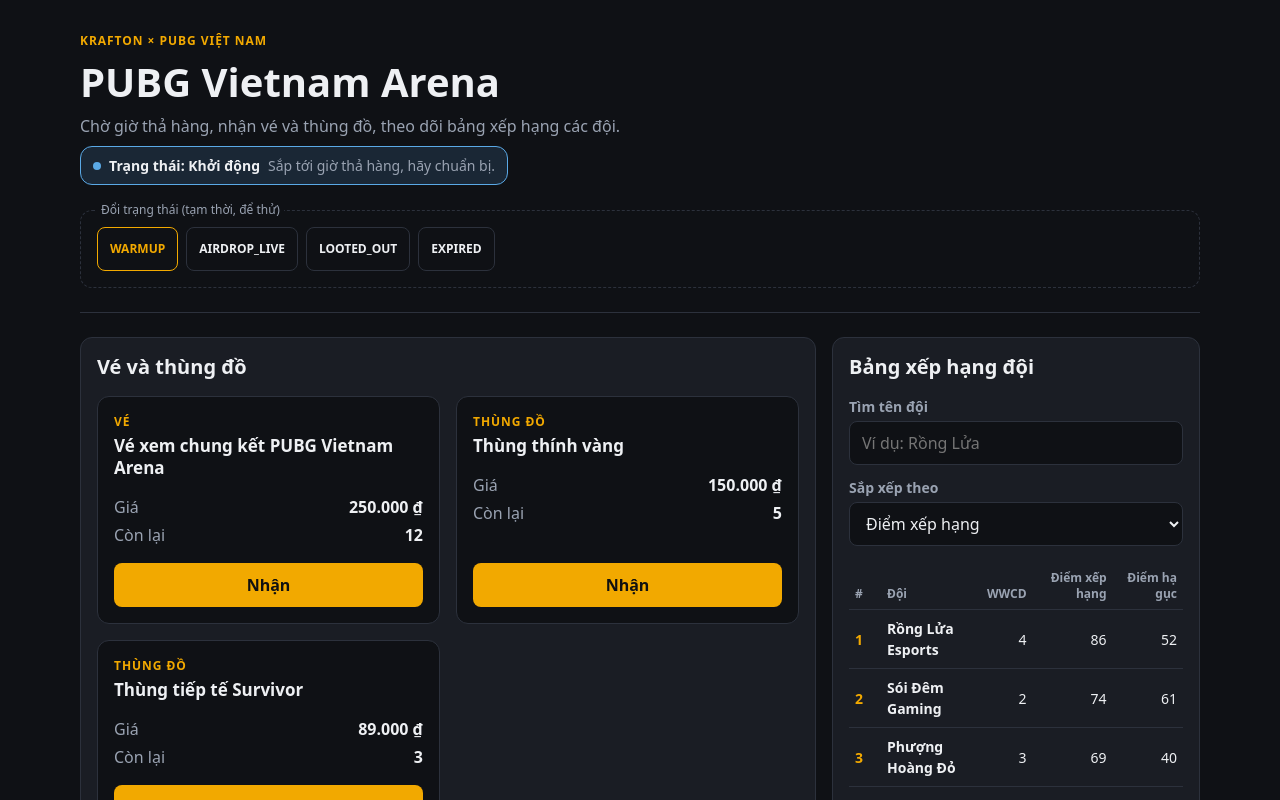
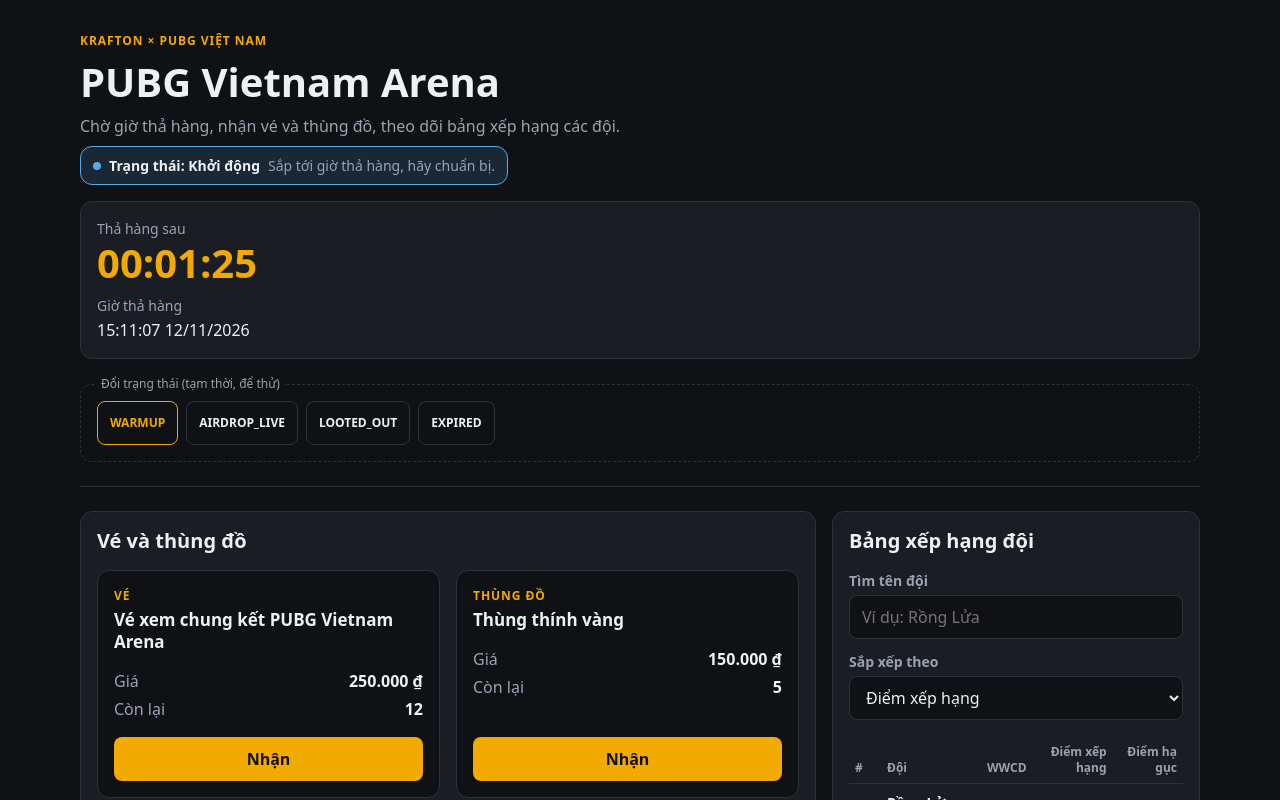
Before and after one commit to lqnanh/24521155_LeNguyenNgoc_Lab3, a React (Vite) app in the folder hw3/: page / in a window 1280 px wide. Shown: the top 800 px of the page. Built offline with nearby package versions, Linux system fonts and the light colour scheme.

Commit message:
feat(hw3): add drift-free airdrop countdown hook

```diff
--- /dev/null
+++ b/hw3/src/components/Countdown.jsx
@@ -0,0 +1,53 @@
+const targetFormatter = new Intl.DateTimeFormat('vi-VN', {
+  hour: '2-digit',
+  minute: '2-digit',
+  second: '2-digit',
+  day: '2-digit',
+  month: '2-digit',
+  year: 'numeric',
+});
+
+function pad(value) {
+  return String(value).padStart(2, '0');
+}
+
+function formatRemaining(ms) {
+  // Làm tròn lên: còn 0,4 giây vẫn hiện 00:00:01, chỉ hiện 0 khi đã thật sự tới giờ
+  const totalSeconds = Math.ceil(ms / 1000);
+  const days = Math.floor(totalSeconds / 86400);
+  const hours = Math.floor((totalSeconds % 86400) / 3600);
+  const minutes = Math.floor((totalSeconds % 3600) / 60);
+  const seconds = totalSeconds % 60;
+
+  const clock = `${pad(hours)}:${pad(minutes)}:${pad(seconds)}`;
+
+  return {
+    totalSeconds,
+    text: days > 0 ? `${days} ngày ${clock}` : clock,
+  };
+}
+
+export default function Countdown({ targetTime, remainingMs = 0, isOpen = false }) {
+  const target = new Date(targetTime);
+  const hasTarget = Number.isFinite(target.getTime());
+
+  if (!hasTarget) {
+    return <p className="arena-section__placeholder">Chưa có giờ thả hàng.</p>;
+  }
+
+  const { totalSeconds, text } = formatRemaining(remainingMs);
+
+  return (
+    <dl className="countdown">
+      <dt className="countdown__term">{isOpen ? 'Hàng đã được thả' : 'Thả hàng sau'}</dt>
+      <dd className="countdown__value">
+        <time dateTime={`PT${totalSeconds}S`}>{isOpen ? 'Đã mở' : text}</time>
+      </dd>
+
+      <dt className="countdown__term">Giờ thả hàng</dt>
+      <dd className="countdown__target">
+        <time dateTime={target.toISOString()}>{targetFormatter.format(target)}</time>
+      </dd>
+    </dl>
+  );
+}
--- a/hw3/src/homework/KraftonPubgVnArena/index.jsx
+++ b/hw3/src/homework/KraftonPubgVnArena/index.jsx
@@ -1,21 +1,31 @@
 import { useId, useState } from 'react';
 import AirdropPhaseBadge from '../../components/AirdropPhaseBadge';
+import Countdown from '../../components/Countdown';
 import CrateDropList from '../../components/CrateDropList';
 import LeaderboardControls from '../../components/LeaderboardControls';
 import SquadLeaderboard from '../../components/SquadLeaderboard';
 import { crates, squads } from '../../data/pubgVnData';
+import { usePubgAirdropTimer } from '../../hooks/usePubgAirdropTimer';
+
+// TẠM: giờ thả hàng giả, 90 giây sau khi mở trang
+const DEMO_AIRDROP_AT = Date.now() + 90 * 1000;
 
 // TẠM: danh sách trạng thái cho các nút đổi bằng tay, xóa khi có đồng hồ thật
 const DEBUG_PHASES = ['WARMUP', 'AIRDROP_LIVE', 'LOOTED_OUT', 'EXPIRED'];
 
-export default function KraftonPubgVnArena({ title = 'PUBG Vietnam Arena' }) {
+export default function KraftonPubgVnArena({
+  title = 'PUBG Vietnam Arena',
+  airdropAt = DEMO_AIRDROP_AT,
+}) {
   const cratesHeadingId = useId();
   const leaderboardHeadingId = useId();
 
   const [query, setQuery] = useState('');
   const [sortBy, setSortBy] = useState('rankPoints');
 
-  // TẠM: trạng thái đổi bằng tay, bước (7) sẽ tính từ đồng hồ
+  const { remainingMs, isOpen } = usePubgAirdropTimer(airdropAt);
+
+  // TẠM: trạng thái đổi bằng tay, sẽ tính từ đồng hồ và số lượng còn lại
   const [phase, setPhase] = useState('WARMUP');
 
   return (
@@ -28,6 +38,7 @@ export default function KraftonPubgVnArena({ title = 'PUBG Vietnam Arena' }) {
         </p>
 
         <AirdropPhaseBadge phase={phase} />
+        <Countdown targetTime={airdropAt} remainingMs={remainingMs} isOpen={isOpen} />
 
         {/* TẠM: nút đổi trạng thái bằng tay để xem giao diện */}
         <fieldset className="phase-debug">
--- /dev/null
+++ b/hw3/src/hooks/usePubgAirdropTimer.js
@@ -0,0 +1,55 @@
+import { useEffect, useState } from 'react';
+
+const TICK_MS = 200;
+
+/**
+ * Đếm ngược tới thời điểm thả hàng.
+ * Không trừ dần: mỗi lần cập nhật chỉ lấy lại giờ hiện tại, còn thời gian
+ * còn lại luôn tính bằng mốc đích trừ giờ hiện tại.
+ *
+ * @param {number | string | Date} targetTime Thời điểm đích (ms, chuỗi ISO hoặc Date)
+ * @returns {{ remainingMs: number, isOpen: boolean }}
+ */
+export function usePubgAirdropTimer(targetTime) {
+  const targetMs = new Date(targetTime).getTime();
+  const isValidTarget = Number.isFinite(targetMs);
+
+  const [now, setNow] = useState(() => Date.now());
+
+  useEffect(() => {
+    if (!isValidTarget) {
+      return undefined;
+    }
+
+    function tick() {
+      const current = Date.now();
+      setNow(current);
+
+      // Đã tới giờ thì không cần chạy tiếp
+      if (current >= targetMs) {
+        clearInterval(intervalId);
+      }
+    }
+
+    // Trình duyệt làm chậm setInterval khi tab bị ẩn,
+    // nên lúc người dùng quay lại tab phải tính lại ngay
+    function handleVisibilityChange() {
+      if (document.visibilityState === 'visible') {
+        setNow(Date.now());
+      }
+    }
+
+    const intervalId = setInterval(tick, TICK_MS);
+    document.addEventListener('visibilitychange', handleVisibilityChange);
+
+    return () => {
+      clearInterval(intervalId);
+      document.removeEventListener('visibilitychange', handleVisibilityChange);
+    };
+  }, [targetMs, isValidTarget]);
+
+  const remainingMs = isValidTarget ? Math.max(0, targetMs - now) : 0;
+  const isOpen = isValidTarget && remainingMs === 0;
+
+  return { remainingMs, isOpen };
+}
--- a/hw3/src/index.css
+++ b/hw3/src/index.css
@@ -93,6 +93,44 @@ select {
   color: var(--color-muted);
 }
 
+/* ---------- Đồng hồ đếm ngược ---------- */
+.countdown {
+  display: grid;
+  grid-template-columns: minmax(0, 1fr);
+  gap: 0.125rem;
+  margin: var(--space-1) 0 0;
+  padding: var(--space-2);
+  background-color: var(--color-surface);
+  border: 1px solid var(--color-border);
+  border-radius: var(--radius);
+}
+
+.countdown dd {
+  margin: 0;
+  overflow-wrap: anywhere;
+}
+
+.countdown__term {
+  color: var(--color-muted);
+  font-size: 0.875rem;
+}
+
+.countdown__term:not(:first-child) {
+  margin-top: var(--space-1);
+}
+
+.countdown__value {
+  color: var(--color-accent);
+  font-size: clamp(1.75rem, 8vw, 2.5rem);
+  font-weight: 700;
+  font-variant-numeric: tabular-nums;
+  line-height: 1.1;
+}
+
+.countdown__target {
+  font-variant-numeric: tabular-nums;
+}
+
 /* ---------- Bố cục hai khu ---------- */
 .arena {
   display: grid;
```
